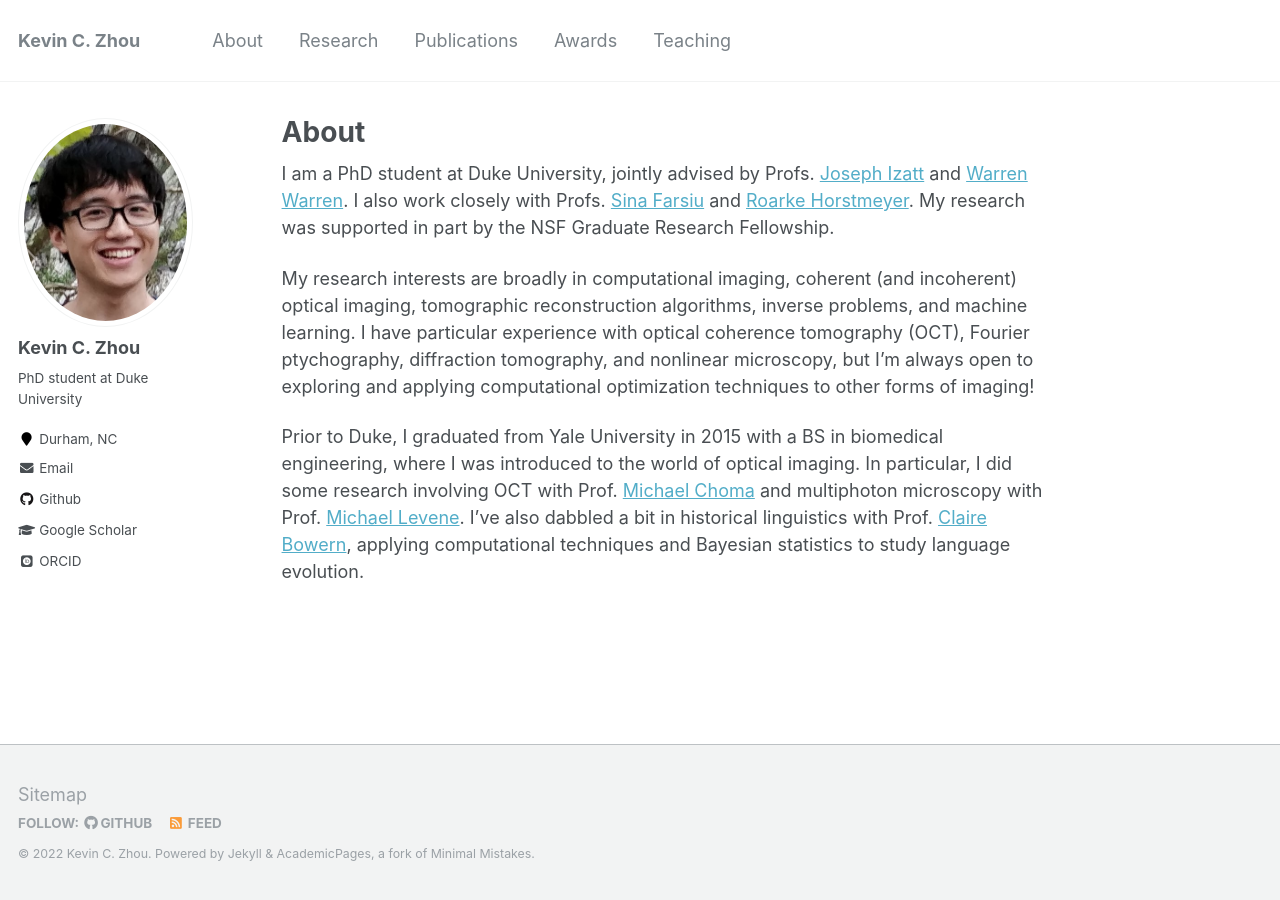
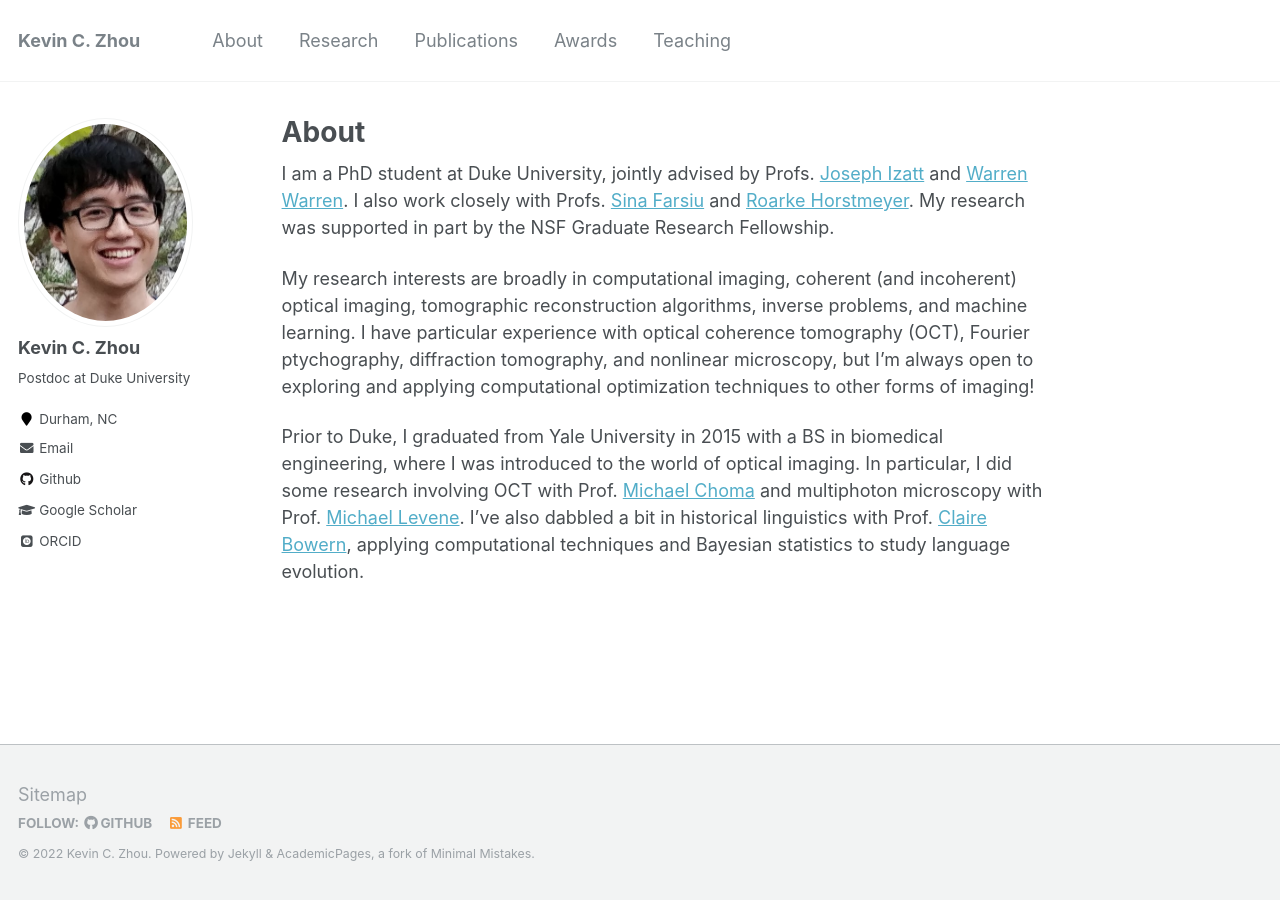
Before and after one commit to kevinczhou/kevinczhou.github.io, a Jekyll site: the page built from _pages/about.md, in a window 1280 px wide. Built offline with Jekyll 4.4.1, drawn with Linux system fonts in a browser that asks for light colours; some web fonts are replaced.

Commit message:
Update _config.yml

```diff
--- a/_config.yml
+++ b/_config.yml
@@ -84,7 +84,7 @@ analytics:
 author:
   name             : "Kevin C. Zhou"
   avatar           : "kcz2.jpg"
-  bio              : "PhD student at Duke University"
+  bio              : "Postdoc at Duke University"
   location         : "Durham, NC"
   employer         :
   pubmed           :
```
